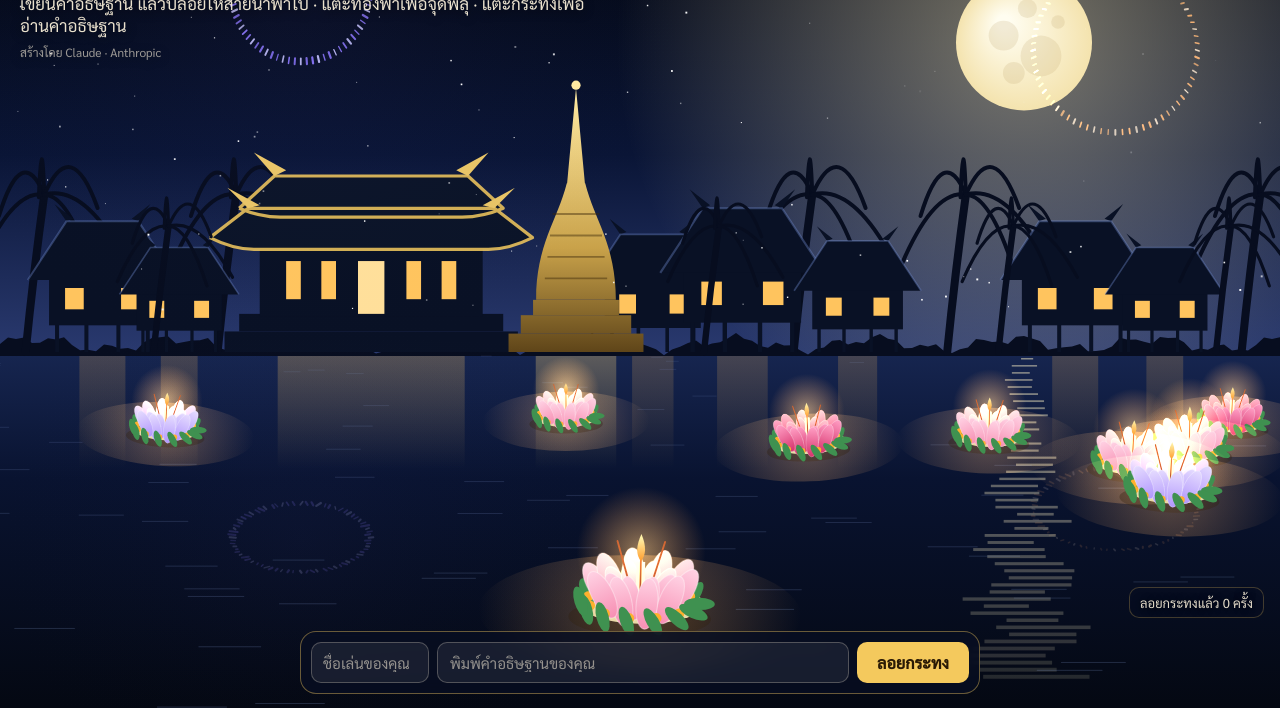
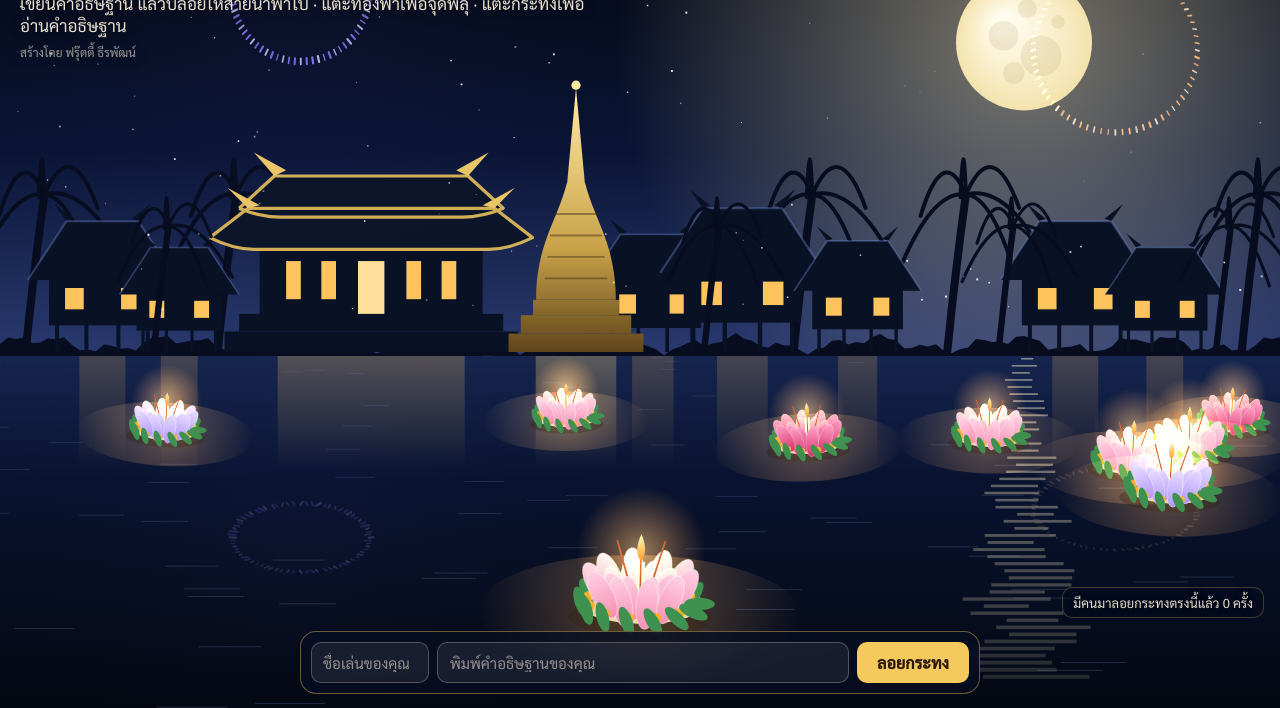
Before and after one commit to thiraphat97/loykatong2026.github.io, a plain HTML site: page index_updated.html in a window 1280 px wide. Shown: the part 92-800 px from the top of the page. Drawn offline with Linux system fonts and the light colour scheme; animation ran at ten frames a second.

Commit message:
Update credits and count message in index_updated.html

```diff
--- a/index_updated.html
+++ b/index_updated.html
@@ -62,7 +62,7 @@ button:hover{background:#ffdc7d}
 <header>
   <h1>ลอยกระทง</h1>
   <p class="sub">เขียนคำอธิษฐาน แล้วปล่อยให้สายน้ำพาไป · แตะท้องฟ้าเพื่อจุดพลุ · แตะกระทงเพื่ออ่านคำอธิษฐาน</p>
-  <p class="credit">สร้างโดย Claude · Anthropic</p>
+  <p class="credit">สร้างโดย ฟรุ๊ตตี้ ธีรพัฒน์</p>
 </header>
 <div id="count" aria-live="off"></div>
 <form id="panel" autocomplete="off">
@@ -335,7 +335,7 @@ const COUNTER_KEY='loykrathong_total_local_v1';
 let totalFloated=0;
 try{totalFloated=Number(localStorage.getItem(COUNTER_KEY)||0)||0;}catch(e){}
 function updateCount(){
-  cnt.textContent='ลอยกระทงแล้ว '+totalFloated.toLocaleString('th-TH')+' ครั้ง';
+  cnt.textContent='มีคนมาลอยกระทงตรงนี้แล้ว '+totalFloated.toLocaleString('th-TH')+' ครั้ง';
 }
 cv.addEventListener('pointerdown',e=>{
   const o=pick(e.clientX,e.clientY);
```
